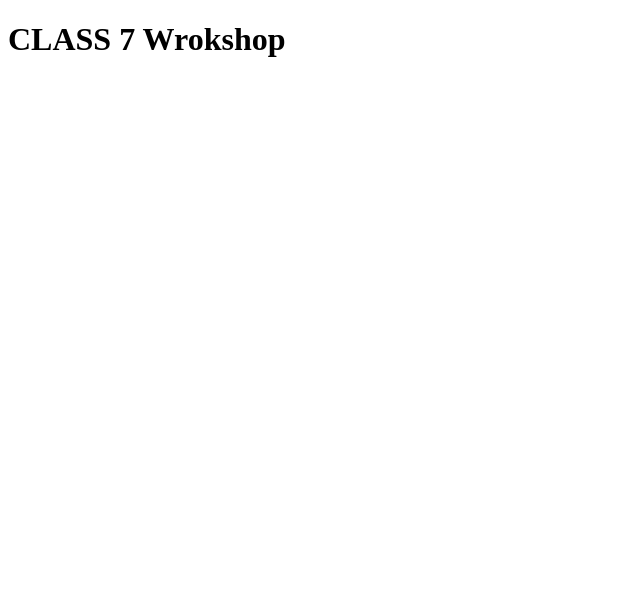
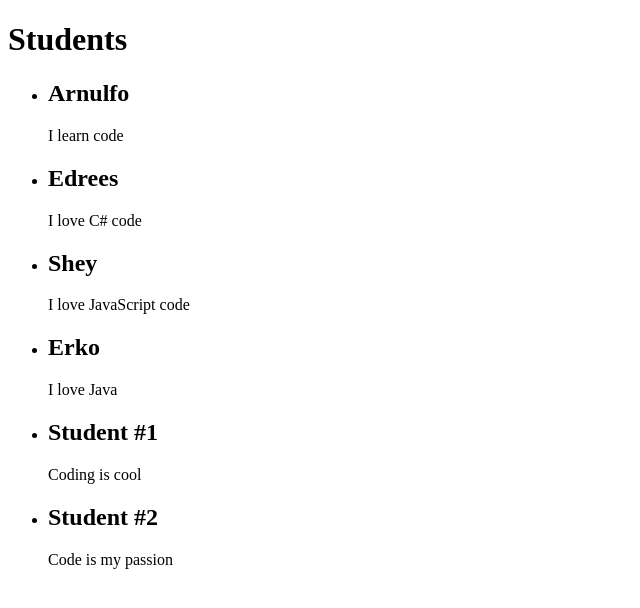
Before and after one commit to ufosanchez/about-me, a plain HTML site: page index.html in a window 1280 px wide. Shown: the whole page, without its empty margins (0-640 px from the left). Drawn offline with Linux system fonts and the light colour scheme.

Commit message:
update index

```diff
--- a/index.html
+++ b/index.html
@@ -6,7 +6,32 @@
     <title>Document</title>
 </head>
 <body>
-    <h1>CLASS 7 Wrokshop
-    </h1>
+    <h1>Students</h1>
+    <ul>
+        <li>
+            <h2>Arnulfo</h2>
+            <p>I learn code</p>
+        </li>
+        <li>
+            <h2>Edrees</h2>
+            <p>I love C# code</p>
+        </li>
+        <li>
+            <h2>Shey</h2>
+            <p>I love JavaScript code</p>
+        </li>
+        <li>
+            <h2>Erko</h2>
+            <p>I love Java</p>
+        </li>
+        <li>
+            <h2>Student #1</h2>
+            <p>Coding is cool</p>
+        </li>
+        <li>
+            <h2>Student #2</h2>
+            <p>Code is my passion</p>
+        </li>
+    </ul>
 </body>
 </html>
```
